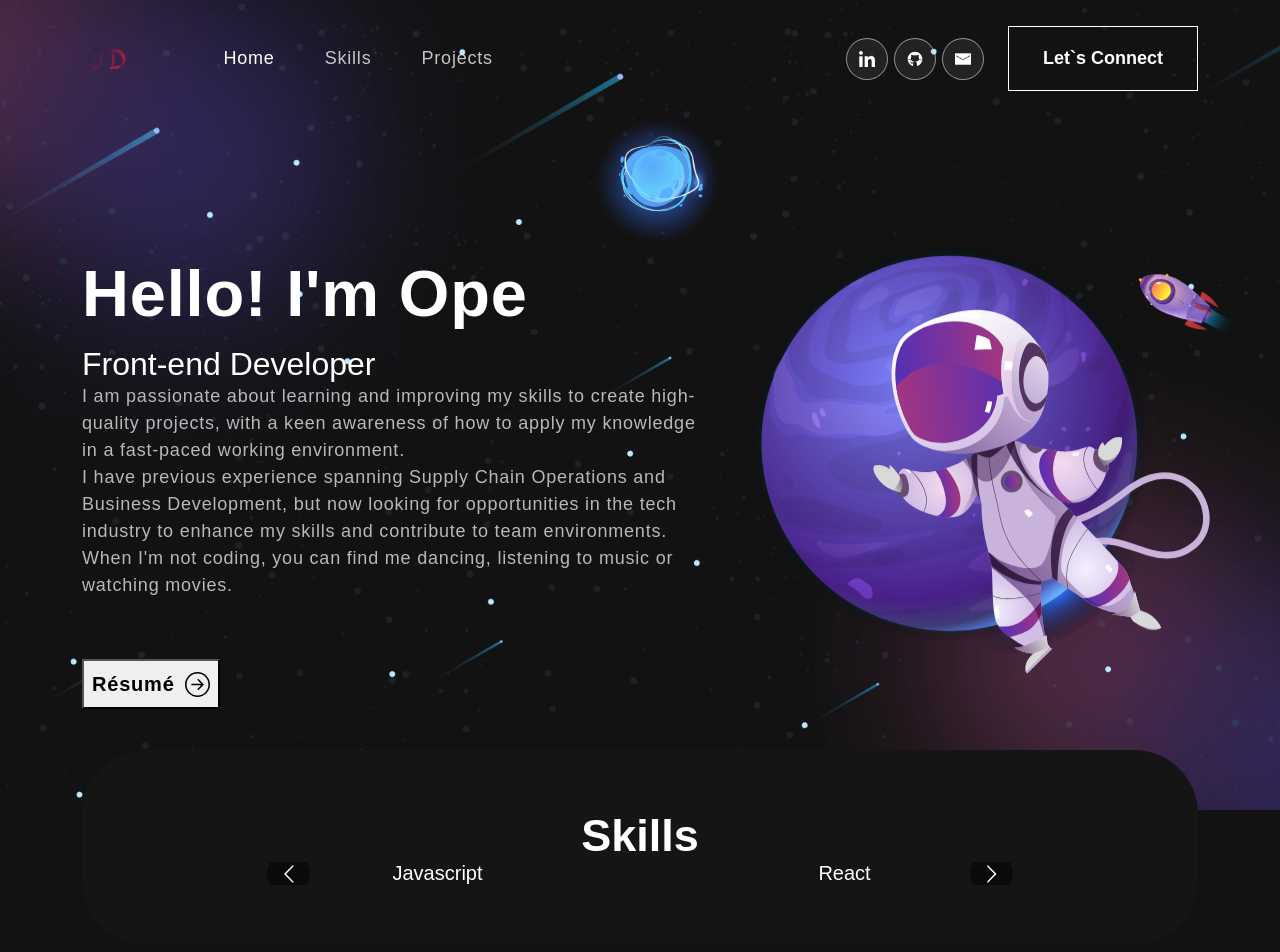
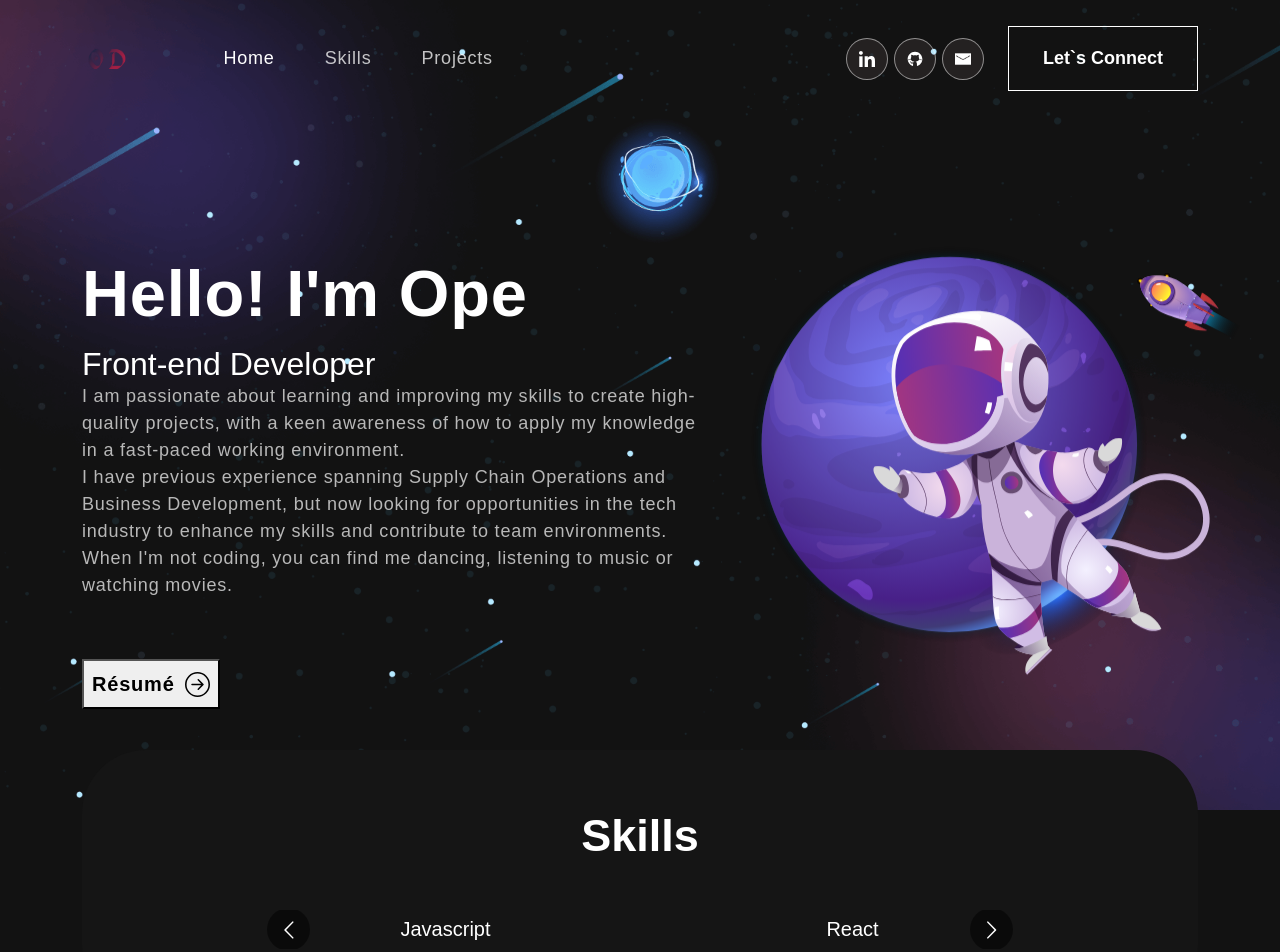
Before and after one commit to OpeDada/portfolio_v2, a React (Create React App) app: page / in a window 1280 px wide. Shown: the top 952 px of the page. Built offline with nearby package versions, Linux system fonts and the light colour scheme.

Commit message:
added to skills

```diff
--- a/src/assets/css/skills.css
+++ b/src/assets/css/skills.css
@@ -13,6 +13,7 @@
 .skill h2 {
   font-size: 45px;
   font-weight: 700;
+  margin-bottom: 48px;
 }
 .skill p {
   color: #b8b8b8;
@@ -25,6 +26,7 @@
   width: 80%;
   margin: 0 auto;
   position: relative;
+  padding: 8px;
 }
 .skill-slider .item img {
   width: 50%;
--- a/src/components/Skills.js
+++ b/src/components/Skills.js
@@ -51,6 +51,9 @@ export const Skills = () => {
               <h5>SQL</h5>
             </div>
             <div className="item">
+              <h5>Github</h5>
+            </div>
+            <div className="item">
               <h5>HTML</h5>
             </div>
             <div className="item">
```
